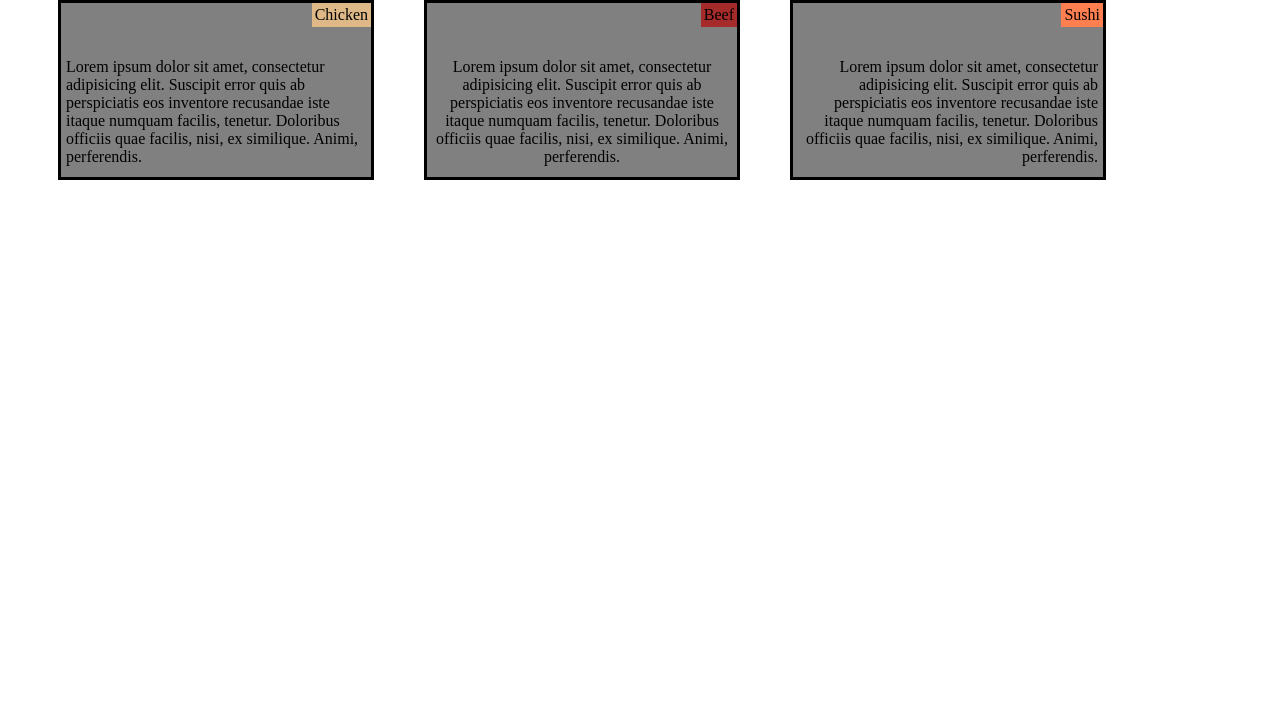
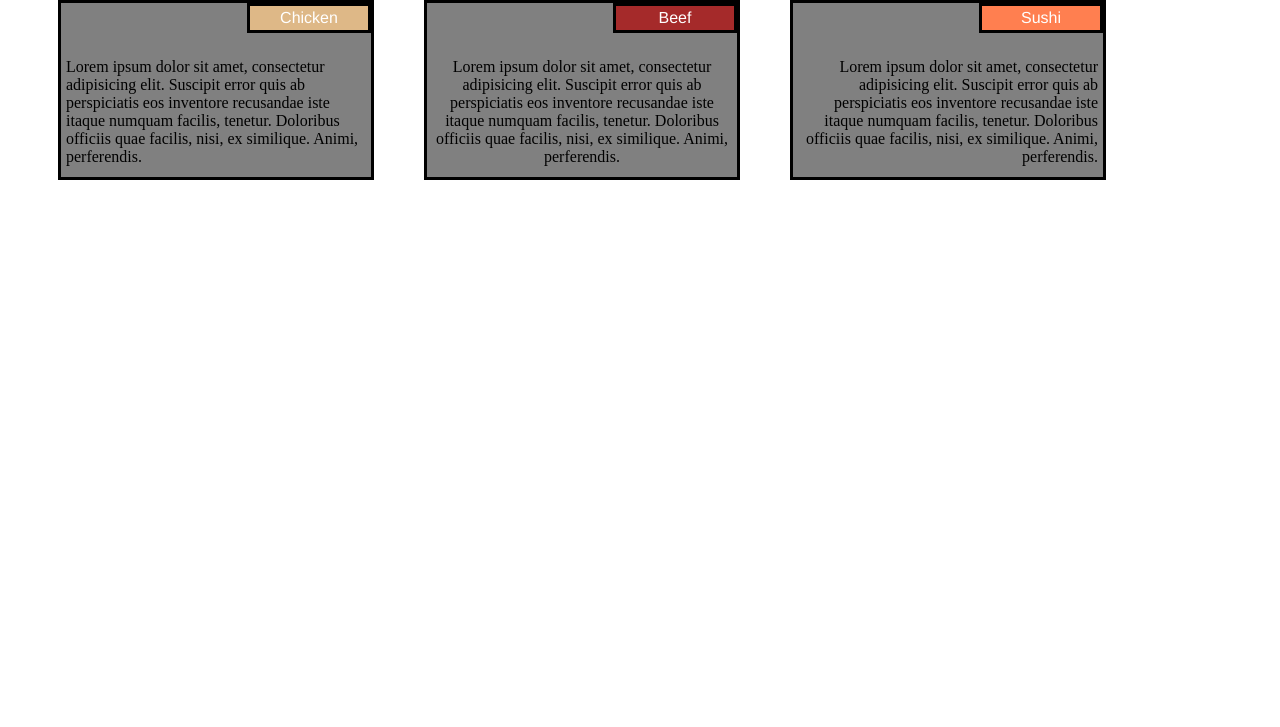
Before and after one commit to PaoloCardoni/coursera-test1, a plain HTML site: page module2-solution/index.html in a window 1280 px wide. Shown: the part 73-800 px from the top of the page. Drawn offline with Linux system fonts and the light colour scheme.

Commit message:
Update index.html

```diff
--- a/module2-solution/index.html
+++ b/module2-solution/index.html
@@ -5,7 +5,7 @@
 <meta charset="utf-8">
 <meta name="viewport" content="width=device-width, initial-scale=1">
 <title>Assignment Solution for Module 2</title>
-<link rel="stylesheet" href="css">
+<link rel="stylesheet" href="css/styles.css">
 <style>
 
 /********** Base styles **********/
```
